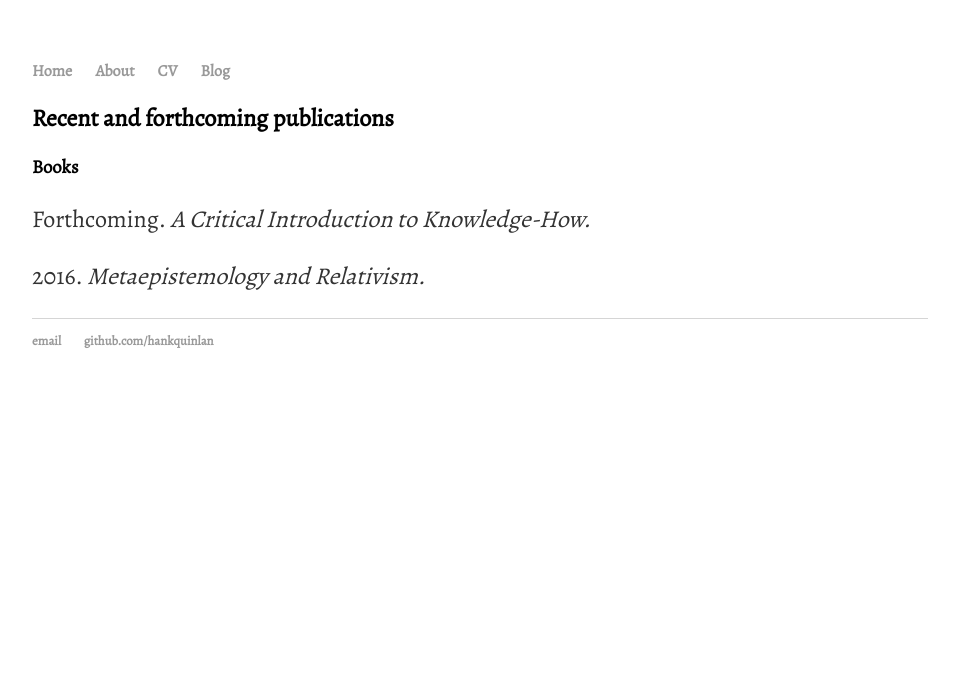
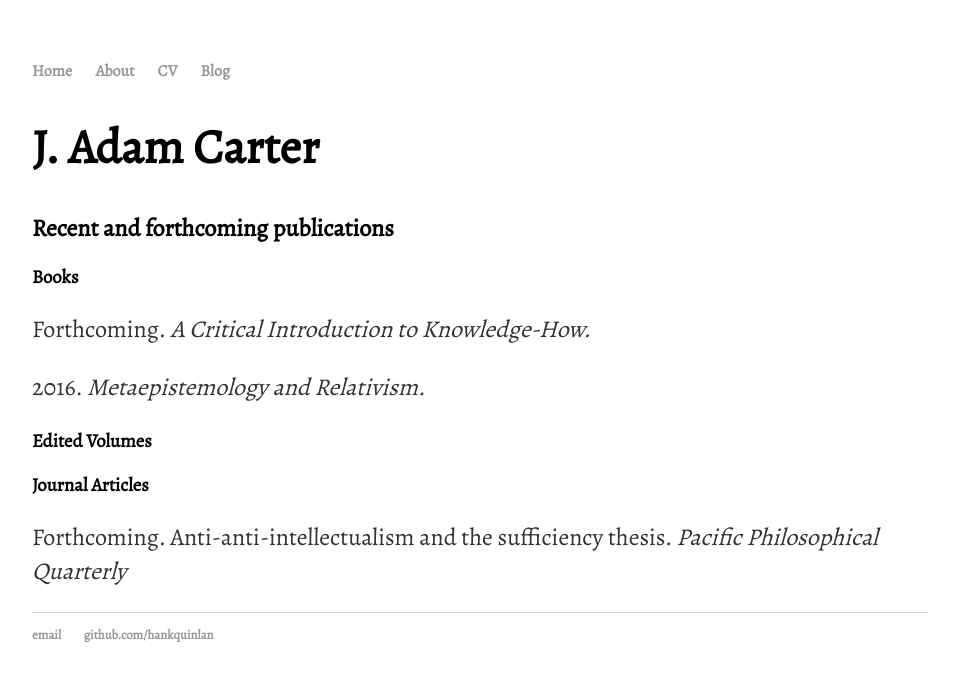
Before and after one commit to jadamcarter/jadamcarter.github.io, a Jekyll site: the page built from index.html, in a window 1280 px wide. Shown: the top 681 px of the page, without its empty margins (160-1119 px from the left). Built offline with Jekyll 4.4.1, drawn with Linux system fonts in a browser that asks for light colours.

Commit message:
Update index.html

```diff
--- a/index.html
+++ b/index.html
@@ -3,8 +3,14 @@ layout: default
 title: J. Adam Carter
 ---
 <div class="blurb">
+	<h1> J. Adam Carter </h1>
 	<h2>Recent and forthcoming publications</h2>
 	<h3>Books</h3>
 	<p>Forthcoming. <em>A Critical Introduction to Knowledge-How. </em>  </p>
 	<p>2016. <em>Metaepistemology and Relativism. </em>  </p>
+	<h3>Edited Volumes</h3>
+	<h3>Journal Articles</h3>
+	<p>Forthcoming. Anti-anti-intellectualism and the sufficiency thesis. <em> Pacific Philosophical Quarterly </em>  </p>
+
+
 </div><!-- /.blurb -->
```
